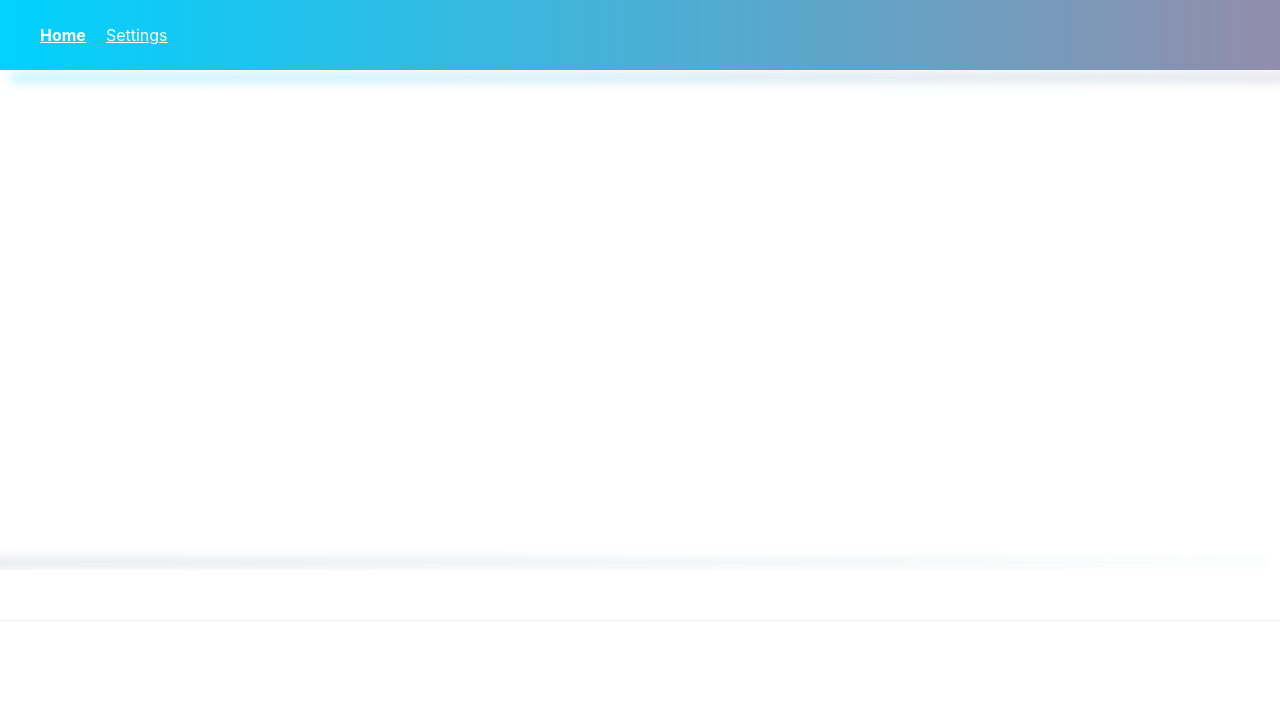
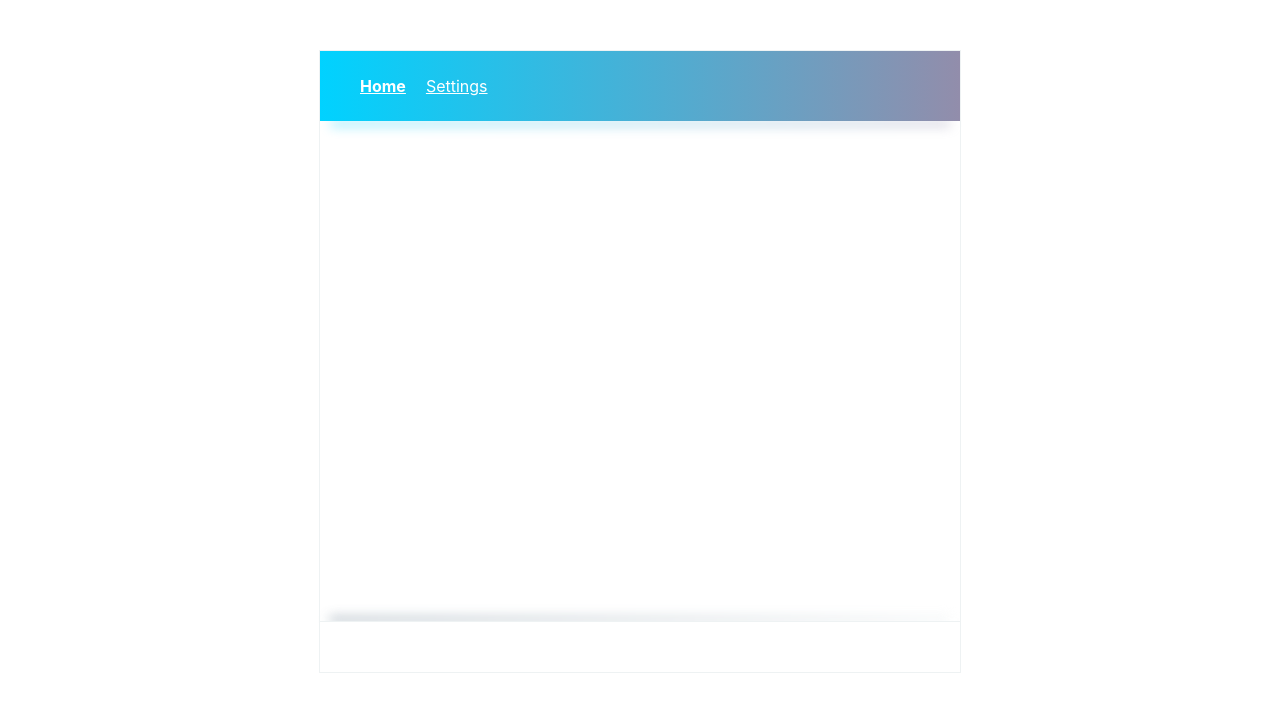
Before and after one commit to CarlosCanizal/chat-react, a React (Create React App) app: page / in a window 1280 px wide. Shown: the top 712 px of the page. Built offline with nearby package versions, Linux system fonts and the light colour scheme.

Commit message:
Adds dark theme

```diff
--- a/src/App.sass
+++ b/src/App.sass
@@ -1,2 +1,10 @@
+html, :root
+    --appBorder: #eef2f3
+
 .active
     font-weight: bold
+
+.App
+    width: 50%
+    margin: 50px auto
+    border: solid 1px var(--appBorder)
--- a/src/components/Footer/Footer.module.sass
+++ b/src/components/Footer/Footer.module.sass
@@ -7,16 +7,16 @@ html, :root
     height: 50px;
     background-color: white;
     position: relative;
-    border-bottom: solid 1px var(--footerAccent)
+    border-top: solid 1px var(--footerAccent)
 
 .Footer::before
   content: "";
   position: absolute;
   z-index: -1;
-  top: -10px;
+  top: -5px;
   height: 5px;
-  width: 100%;
-  opacity: 0.5;
+  width: 97%;
+  opacity: 0.8;
   border-radius: 10px;
   right: 10px;
   background: linear-gradient(to right, var(--footerMain), var(--footerAccent));
--- a/src/components/Header/Header.js
+++ b/src/components/Header/Header.js
@@ -4,9 +4,15 @@ import styles from './Header.module.sass';
 
 
 class Header extends Component{
+    state = {
+        theme: 'light'
+    }
     render(){
+        let themeClass = [styles.Header];
+        themeClass.push(styles[this.state.theme]);
+
         return (
-            <header className={styles.Header}>
+            <header className={themeClass.join(' ')}>
                 <nav>
                     <NavLink to="/" exact>Home</NavLink>
                     <NavLink to="/settings" exact>Settings</NavLink>
--- a/src/components/Header/Header.module.sass
+++ b/src/components/Header/Header.module.sass
@@ -1,20 +1,26 @@
 html, :root
   --lightMain: #00d2ff
   --lightAccent: #928DAB
-  --lightEnd: #FFF
+  --darkMain: #bdc3c7
+  --darkAccent: #2c3e50
 
 .Header
     padding: 10px 30px
-    background: linear-gradient(to right, var(--lightMain), var(--lightAccent));
     position: relative;
+
+.light
+  background: linear-gradient(to right, var(--lightMain), var(--lightAccent));
+
+.dark
+    background: linear-gradient(to right, var(--darkMain), var(--darkAccent));
 
 .Header::after
   content: "";
   position: absolute;
   z-index: -1;
-  bottom: -10px;
+  bottom: -5px;
   height: 5px;
-  width: 100%;
+  width: 97%;
   opacity: 0.5;
   border-radius: 10px;
   left: 10px;
```
